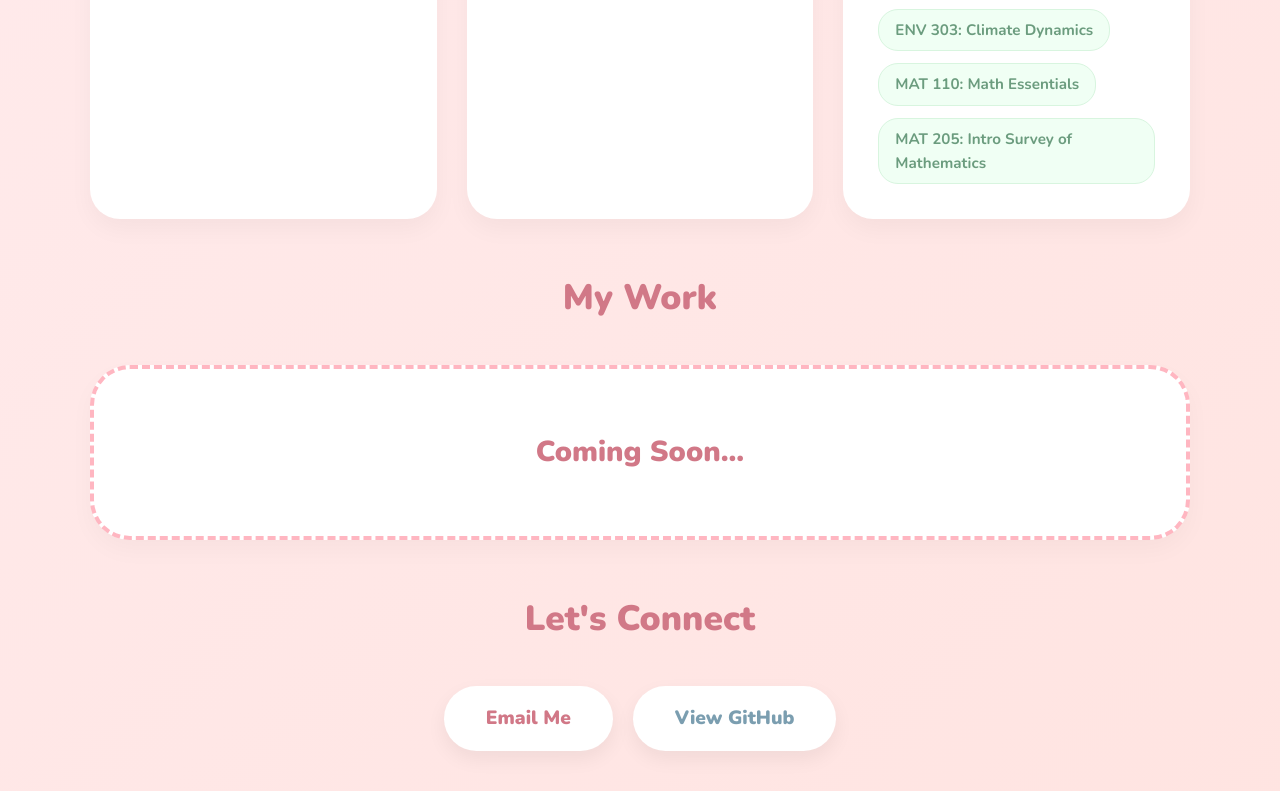
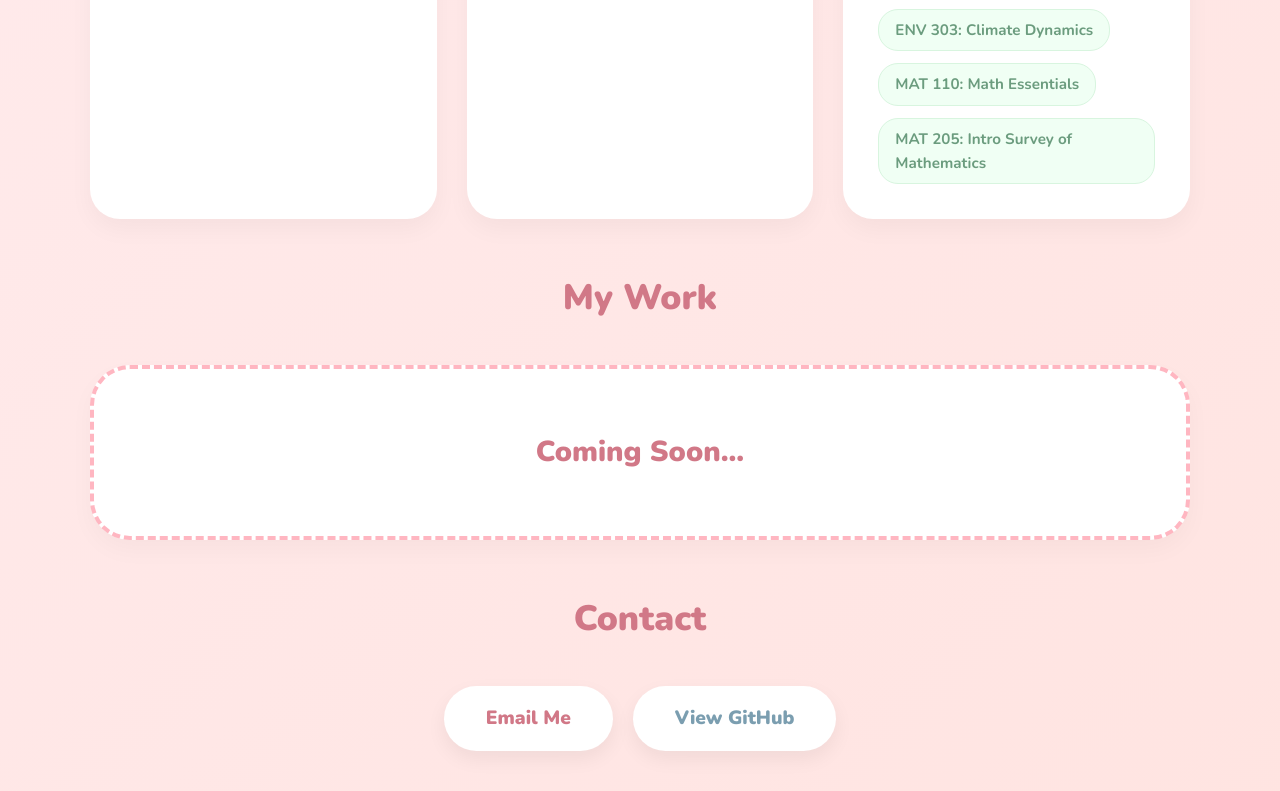
Before and after one commit to yvonnebunker/general-about-me, a plain HTML site: page index.html in a window 1280 px wide. Shown: the part 2583-3374 px from the top of the page. Drawn offline with nearby package versions, Linux system fonts and the light colour scheme.

Commit message:
Update index.html

```diff
--- a/index.html
+++ b/index.html
@@ -556,7 +556,7 @@
 
         <!-- Contact Section -->
         <div class="section">
-            <h2>Let's Connect</h2>
+            <h2>Contact</h2>
             <div class="contact-links">
                 <a href="mailto:ynelsonbunker001@my.wilmu.edu" class="contact-btn">Email Me</a>
                 <a href="https://github.com/yvonnebunker" target="_blank" class="contact-btn github">View GitHub</a>
```
